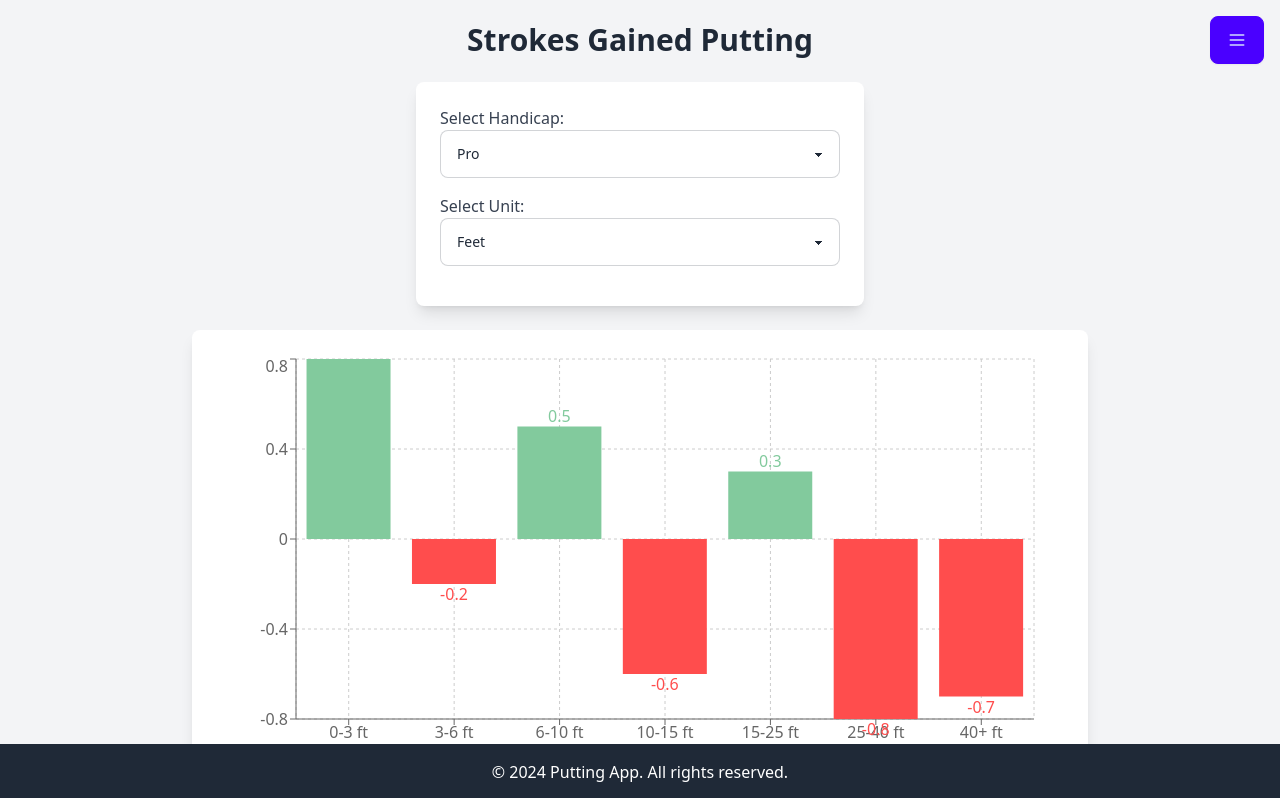
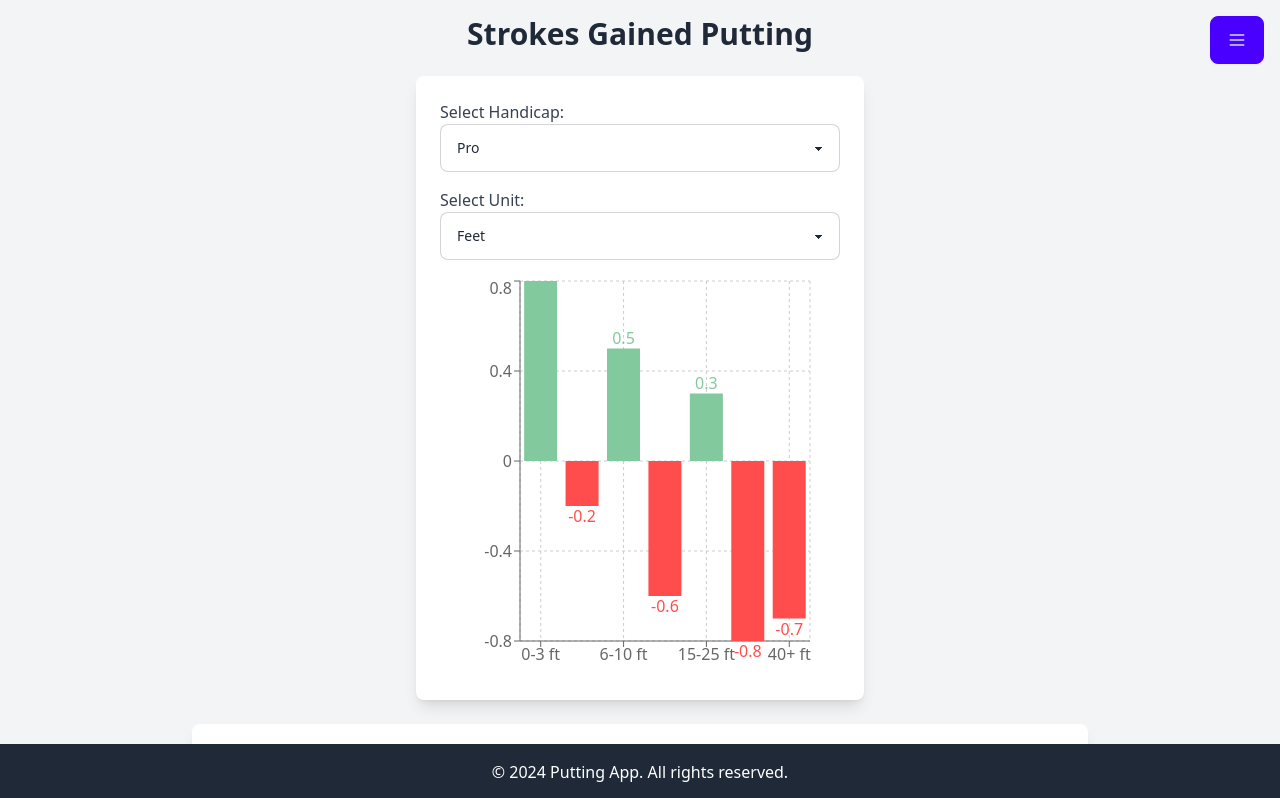
Before and after one commit to digitribesthlm/p-app, a Next.js app: page /strokes-gained in a window 1280 px wide. Shown: the top 798 px of the page. Built offline with nearby package versions, Linux system fonts and the light colour scheme.

Commit message:
Update strokes-gained.js

```diff
--- a/pages/strokes-gained.js
+++ b/pages/strokes-gained.js
@@ -120,6 +120,7 @@ const StrokesGainedPage = () => {
             <option value="m">Meters</option>
           </select>
         </div>
+        <StrokesGainedChart data={data} />
       </div>
       <div className="bg-white p-6 rounded-lg shadow-lg w-full max-w-4xl">
         <StrokesGainedChart data={data} />
```
